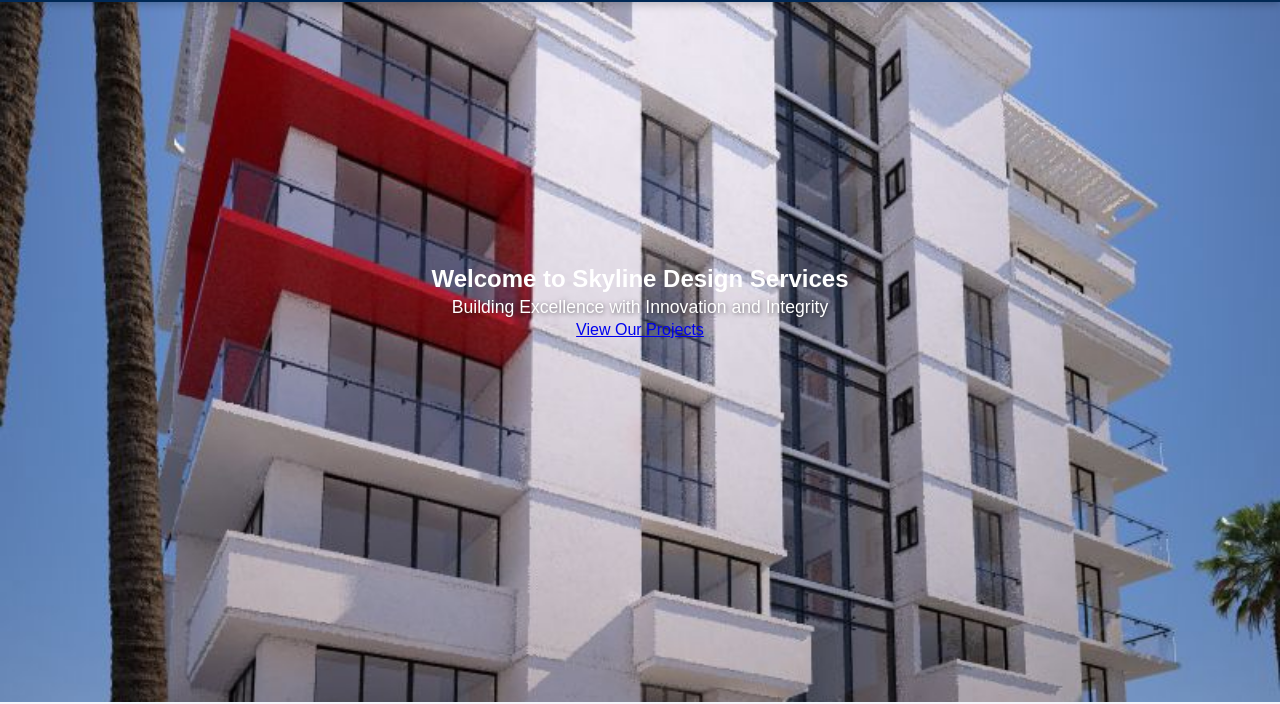
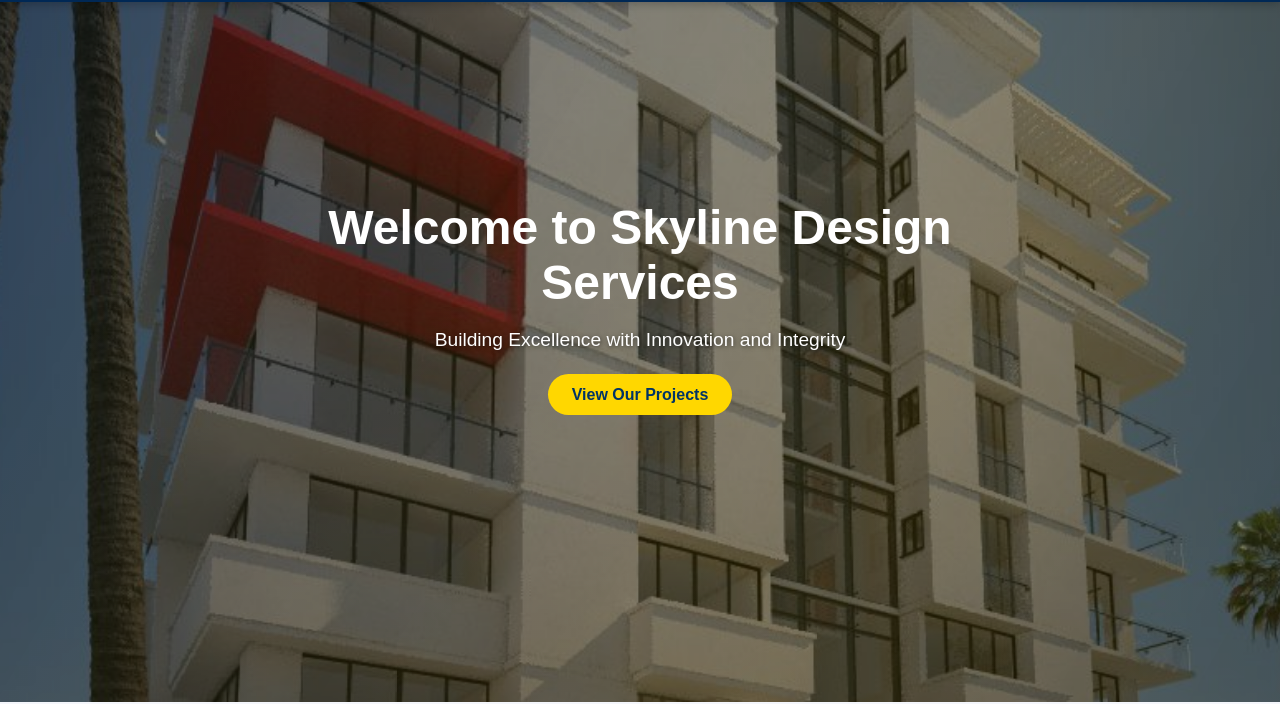
Before and after one commit to CforTech/skylinedesigns-website, a plain HTML site: page index.html in a window 1280 px wide. Shown: the part 98-802 px from the top of the page. Drawn offline with Linux system fonts and the light colour scheme.

Commit message:
Update style.css
css was change

```diff
--- a/style.css
+++ b/style.css
@@ -68,6 +68,106 @@ footer{background:#002855;color:#fff;text-align:center;padding:20px;margin-top:5
 .footer-socials a:hover {
   color: #ffffff;
   transform: scale(1.25);
+
+
+}
+/* ===== HERO SECTION ===== */
+.hero {
+  position: relative;
+  height: 100vh;
+  overflow: hidden;
+}
+
+/* This is the actual animated background image */
+.hero::before {
+  content: "";
+  position: absolute;
+  top: 0; left: 0; right: 0; bottom: 0;
+  background-image: url('img6.jpeg');  /* ✅ make sure this path is correct */
+  background-size: cover;
+  background-position: center;
+  background-repeat: no-repeat;
+  transform: scale(1);
+  animation: heroZoom 25s ease-in-out infinite alternate;
+  z-index: 0;
+}
+
+/* Subtle moving gradient overlay */
+.hero::after {
+  content: "";
+  position: absolute;
+  top: 0; left: 0; right: 0; bottom: 0;
+  background: linear-gradient(120deg,
+    rgba(0, 51, 102, 0.35),
+    rgba(255, 215, 0, 0.2),
+    rgba(0, 51, 102, 0.35)
+  );
+  background-size: 200% 200%;
+  animation: gradientMotion 15s ease-in-out infinite alternate;
+  z-index: 1;
+}
+
+/* Dark transparent overlay for text readability */
+.hero-overlay {
+  position: absolute;
+  top: 0; left: 0; right: 0; bottom: 0;
+  background: rgba(0, 0, 0, 0.4);
+  display: flex;
+  justify-content: center;
+  align-items: center;
+  text-align: center;
+  color: white;
+  z-index: 2;
+}
+
+/* Text and button */
+.hero-content {
+  animation: fadeIn 2s ease-in;
+  max-width: 800px;
+  padding: 20px;
+  z-index: 3;
+}
+
+.hero h1 {
+  font-size: 3rem;
+  margin-bottom: 15px;
+}
+
+.hero p {
+  font-size: 1.2rem;
+  margin-bottom: 30px;
+}
+
+.btn {
+  background-color: #FFD700;
+  color: #003366;
+  padding: 12px 24px;
+  border-radius: 30px;
+  text-decoration: none;
+  font-weight: bold;
+  transition: all 0.3s ease;
+}
+
+.btn:hover {
+  background-color: white;
+  color: #002147;
+}
+
+/* Animations */
+@keyframes heroZoom {
+  0%   { transform: scale(1) translate(0, 0); }
+  50%  { transform: scale(1.1) translate(-10px, -10px); }
+  100% { transform: scale(1.2) translate(10px, 10px); }
+}
+
+@keyframes gradientMotion {
+  0%   { background-position: 0% 50%; }
+  100% { background-position: 100% 50%; }
+}
+
+@keyframes fadeIn {
+  from { opacity: 0; transform: translateY(30px); }
+  to { opacity: 1; transform: translateY(0); }
 }
 
 
```
